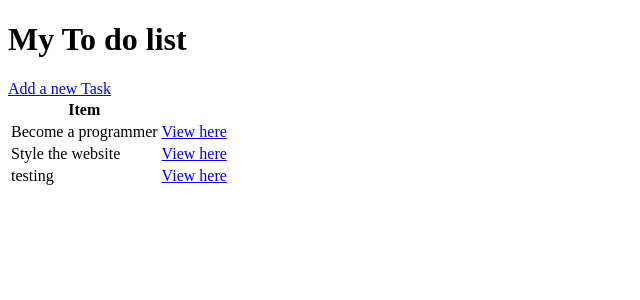
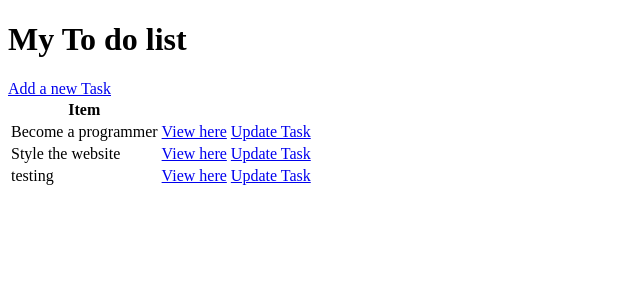
Before and after one commit to jjconway23/registration_todo_list, a Django app: page / in a window 1280 px wide. Shown: the top 300 px of the page, without its empty margins (0-640 px from the left). Run offline with Django 3.2, Linux system fonts and the light colour scheme; data comes from the database, SQL or seed files in the repository.

Commit message:
create url path to update task

```diff
--- a/main/templates/main/task_list.html
+++ b/main/templates/main/task_list.html
@@ -15,11 +15,14 @@
         <tr>
             <th>Item</th>
             <th></th>
+            <th></th>
+
         </tr>
         {% for task in object_list %}
         <tr>
             <td>{{task.title}}</td>
             <td><a href="{% url 'task' task.id %}">View here</a></td>
+            <td><a href="{% url 'task-update' task.id %}">Update Task</a></td>
         </tr>
         {% empty %}
         <h3>No items in list!</h3>
--- a/main/urls.py
+++ b/main/urls.py
@@ -1,10 +1,10 @@
 from django.urls import path
-from .views import TaskList, TaskDetail, TaskCreate
+from .views import TaskList, TaskDetail, TaskCreate, TaskUpdate
 
 urlpatterns = [
     path('', TaskList.as_view(), name='tasks'),
     path('task/<int:pk>/', TaskDetail.as_view(), name='task'),
     path('task-create/', TaskCreate.as_view(), name='task-create'),
-
+    path('task-update/<int:pk>/', TaskUpdate.as_view(), name='task-update'),
 
 ]
--- a/main/views.py
+++ b/main/views.py
@@ -24,5 +24,5 @@ class TaskCreate(CreateView):
 
 class TaskUpdate(UpdateView):
     model = Task
-    fields = '_all_'
+    fields = '__all__'
     success_url = reverse_lazy('tasks')
```
